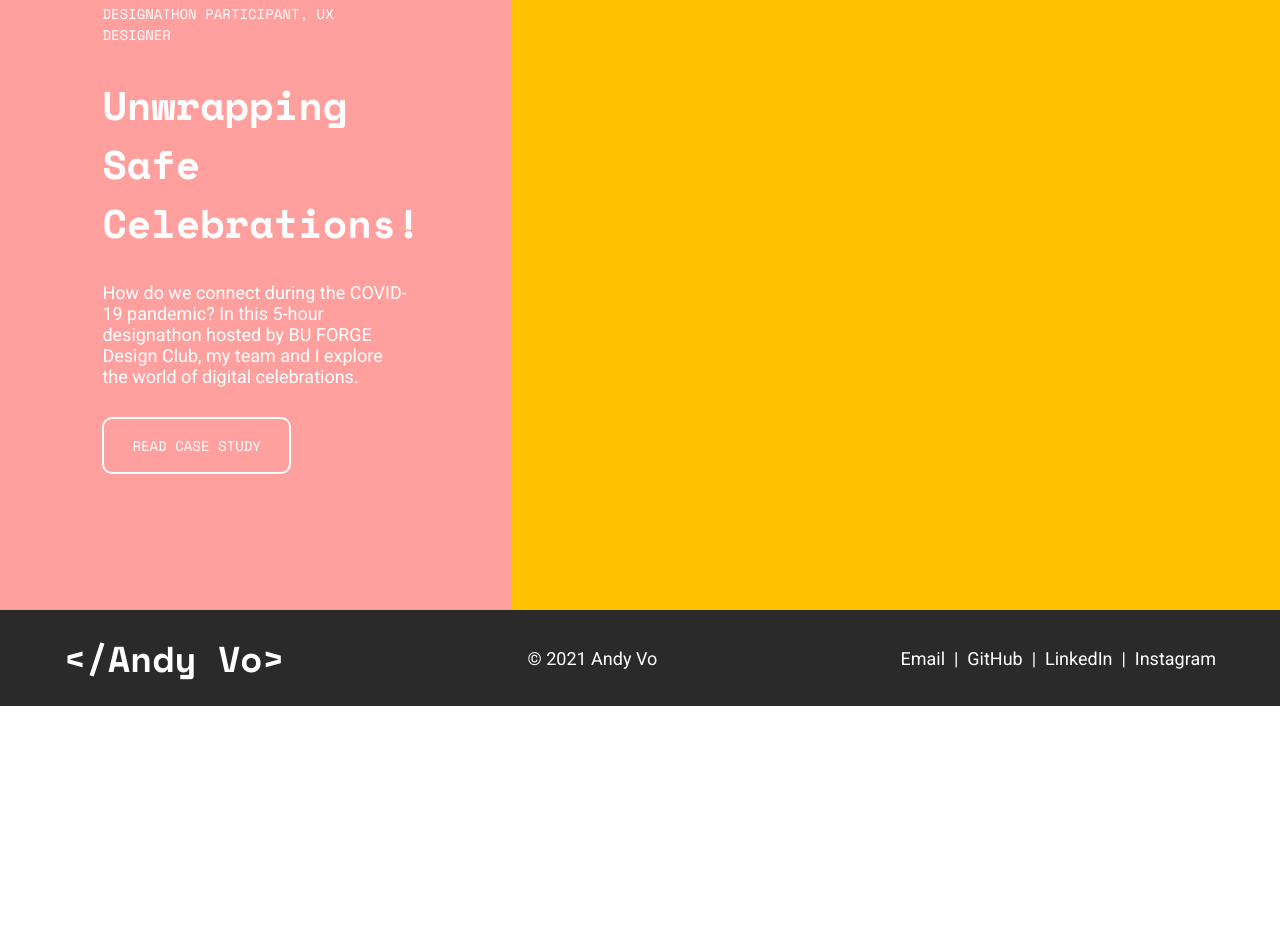
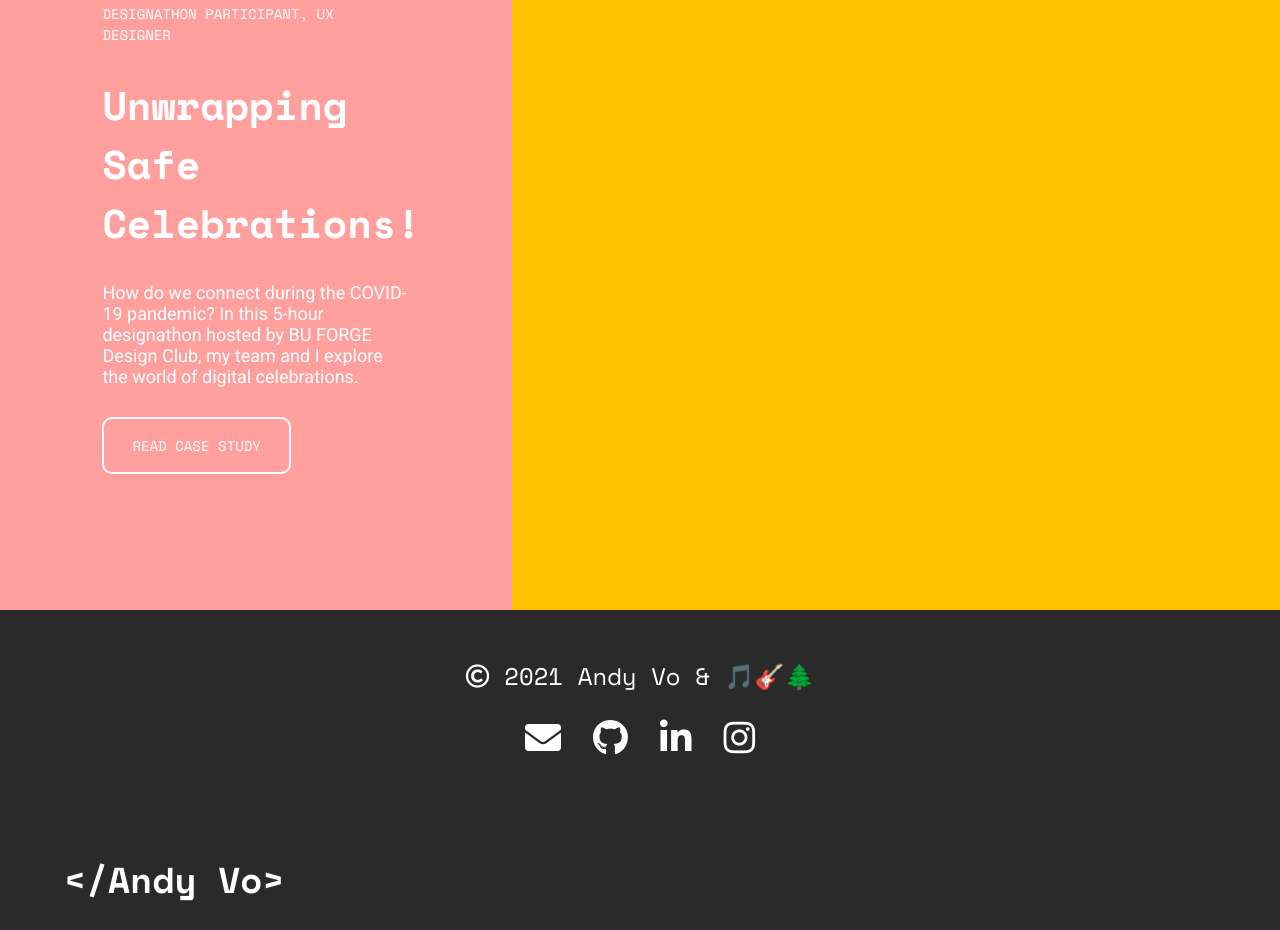
Before and after one commit to andyyvo/info202, a plain HTML site: page static/html/index.html in a window 1280 px wide. Shown: the part 4190-5120 px from the top of the page. Before the commit the page ends 4896 px from the top, so only its background shows below. Drawn offline with nearby package versions, Linux system fonts and the light colour scheme.

Commit message:
footer++

```diff
--- a/static/css/_footer.scss
+++ b/static/css/_footer.scss
@@ -1,17 +1,16 @@
 footer {
     position: relative;
     width: 100%;
-    height: 12vh;
+    height: 40vh;
     background-color: $black;
     color: $white;
-    padding: 0 5%;
-    display: flex;
-    align-items: center;
-    justify-content: space-between;
+    padding: 3rem 5% 0;
 }
 
 footer .logo {
     width: auto;
+    position: absolute;
+    bottom: 1.5rem;
 }
 
 footer a, footer a:visited {
@@ -20,27 +19,56 @@ footer a, footer a:visited {
     font-feature-settings: "calt" 0;
 }
 
-.socials, .social_link {
-    transition: all 200ms ease-in;
+.copyright {
+    text-align: center;
+    p {
+        font-size: $h4;
+    }
 }
 
+.copyright_text {
+    font-family: $spacemono;
+    margin-bottom: 1.5rem;
+}
 
-.socials:hover {
-    color: $gray;
-    a {
-        color: $gray;
-    }
-    .social_link:hover {
-        color: $white;
-        text-decoration: underline;
-    }
+.socials {
+    display: flex;
+    align-items: center;
+    justify-content: center;
+    font-size: $h3;
+    gap: 2rem;
+}
+
+.social_link {
+    transition: all 200ms ease;
+}
+
+.social_link:hover {
+    transform: scale(1.25);
+    text-shadow: 0px 10px 15px rgba(120, 120, 120, 0.35);
+}
+
+.social_link.mail:hover {
+    color: $highlightRed;
+}
+
+.social_link.github:hover {
+    color: $highlightYellow;
+}
+
+.social_link.linkedin:hover {
+    color: $highlightBlue;
+}
+
+.social_link.insta:hover {
+    color: $highlightPurple;
 }
 
 @media screen and (max-width: 1023px) {
     footer .logo {
         font-size: $h4;
     }
-    .socials, .social_link, .socials p, footer p {
-        font-size: $h5;
+    .copyright p {
+        font-size: 2vw;
     }
 }
--- a/static/html/index.html
+++ b/static/html/index.html
@@ -6,19 +6,24 @@
     <meta name="viewport" content="width=device-width, initial-scale=1.0">
     <title>Andy Vo</title>
     <meta name="description" content="Andy Vo is a Product/UX Designer and Front-End Developer studying Computer Science at Boston University, passionate about creating experiences that bring users together through accessible design.">
+    <!-- facebook tags -->
     <meta property="og:title" content="Andy Vo">
     <meta property="og:description" content="Andy Vo is a Product/UX Designer and Front-End Developer studying Computer Science at Boston University, passionate about creating experiences that bring users together through accessible design.">
     <meta property="og:image" content="https://drive.google.com/file/d/1u5vTQn9-uYoThbWux5g0MjbHYaKIH7hP/view?usp=sharing">
+    <!-- twitter tags -->
     <meta name="twitter:card" content="summary_large_image">
     <meta property="twitter:title" content="Andy Vo">
     <meta property="twitter:description" content="Andy Vo is a Product/UX Designer and Front-End Developer studying Computer Science at Boston University, passionate about creating experiences that bring users together through accessible design.">
     <meta property="twitter:image" content="https://drive.google.com/file/d/17TrFxM-U0b-KrE-b91iDm38GZYnRolYh/view?usp=sharing">
+    <!-- for mobile themes i think -->
     <meta name="theme-color" content="#2A2A2A">
 
-
+    <!-- main css -->
     <link rel="stylesheet" href="/static/css/main.css">
+    <!-- space mono and roboto pairing -->
     <link rel="preconnect" href="https://fonts.gstatic.com">
     <link href="https://fonts.googleapis.com/css2?family=Roboto:wght@400;700&family=Space+Mono:wght@400;700&display=swap" rel="stylesheet">
+    <!-- favicon stuffs -->
     <link rel="shortcut icon" type="image/png" href="/images/andyvo_logo.png">
     <link rel="apple-touch-icon" type="image/png" href="/images/andyvo_logo.png">
     <link rel="mask-icon" type="image/png" href="/images/andyvo_logo.png">
@@ -27,6 +32,7 @@
 </head>
 <body>
     <nav>
+        <!-- andy vo html tag logo -->
         <div class="logo">
             <a href="#">&lt;Andy Vo&gt;</a>
         </div>
@@ -49,12 +55,14 @@
             <div class="hero_subtext">
                 <p>I’m a product designer studying at Boston University bringing users together through accessible design.</p>
                 <br>
+                <!-- animated typewriter effect for fun -->
                 <p>Find me <span class="typewriter" data-wait="3000" data-words='["climbing trees!", "programming web and mobile apps!", "turning imagination into creation!", "cooking for my food insta!", "exploring Figma, Boston, and the world!"]'></span></p>
             </div>
         </div>
         <div class="hero_img">
             <img src="/images/full_tree.svg" type="image/svg" alt="Andy Vo Connected Tree">
         </div>
+        <!-- click to scroll to first casestudy -->
         <div class="scrollDown"><a href="#study1"><i class="fas fa-angle-double-down"></i></a></div>
     </section>
 
@@ -126,6 +134,7 @@
                 </div>
             </div>
         </div>
+        <!-- parallax rellax -->
         <div class="casestudy_unwrap_pic unwrap_phone1 rellax" data-rellax-speed="-2">
             <img src="/images/unwrap_phone1.png" alt="Case Study Unwrap Mockup">
         </div>
@@ -138,14 +147,18 @@
     </section>
 
     <footer>
+        <div class="copyright">
+            <p class="copyright_text"><i class="far fa-copyright"></i> 2021 Andy Vo & 🎵🎸🌲</p>
+            <div class="socials">
+                <a href="mailto:andyvo@bu.edu" class="social_link mail" target="_blank"><i class="fas fa-envelope"></i></a>
+                <a href="https://github.com/andyyvo/avoportfolio" class="social_link github"><i class="fab fa-github"></i></a>
+                <a href="https://www.linkedin.com/in/andyyvo/" class="social_link linkedin" target="_blank"><i class="fab fa-linkedin-in"></i></a>
+                <a href="https://www.instagram.com/andyy.vo/" class="social_link insta" target="_blank"><i class="fab fa-instagram"></i></a>
+            </div>
+        </div>
+        <!-- closing html tag as logo -->
         <div class="logo">
             <a href="#">&lt;/Andy Vo&gt;</a>
-        </div>
-        <div class="copyright">
-            <p>© 2021 Andy Vo</p>
-        </div>
-        <div class="socials">
-            <p><a href="mailto:andyvo@bu.edu" class="social_link" target="_blank">Email</a> &nbsp;| &nbsp;<a href="https://github.com/andyyvo/avoportfolio" class="social_link">GitHub</a> &nbsp;| &nbsp;<a href="https://www.linkedin.com/in/andyyvo/" class="social_link" target="_blank">LinkedIn</a> &nbsp;| &nbsp;<a href="https://www.instagram.com/andyy.vo/" class="social_link" target="_blank">Instagram</a></p>
         </div>
     </footer>
 
```
Also changed, not shown: static/css/main.css, 1 other file.
